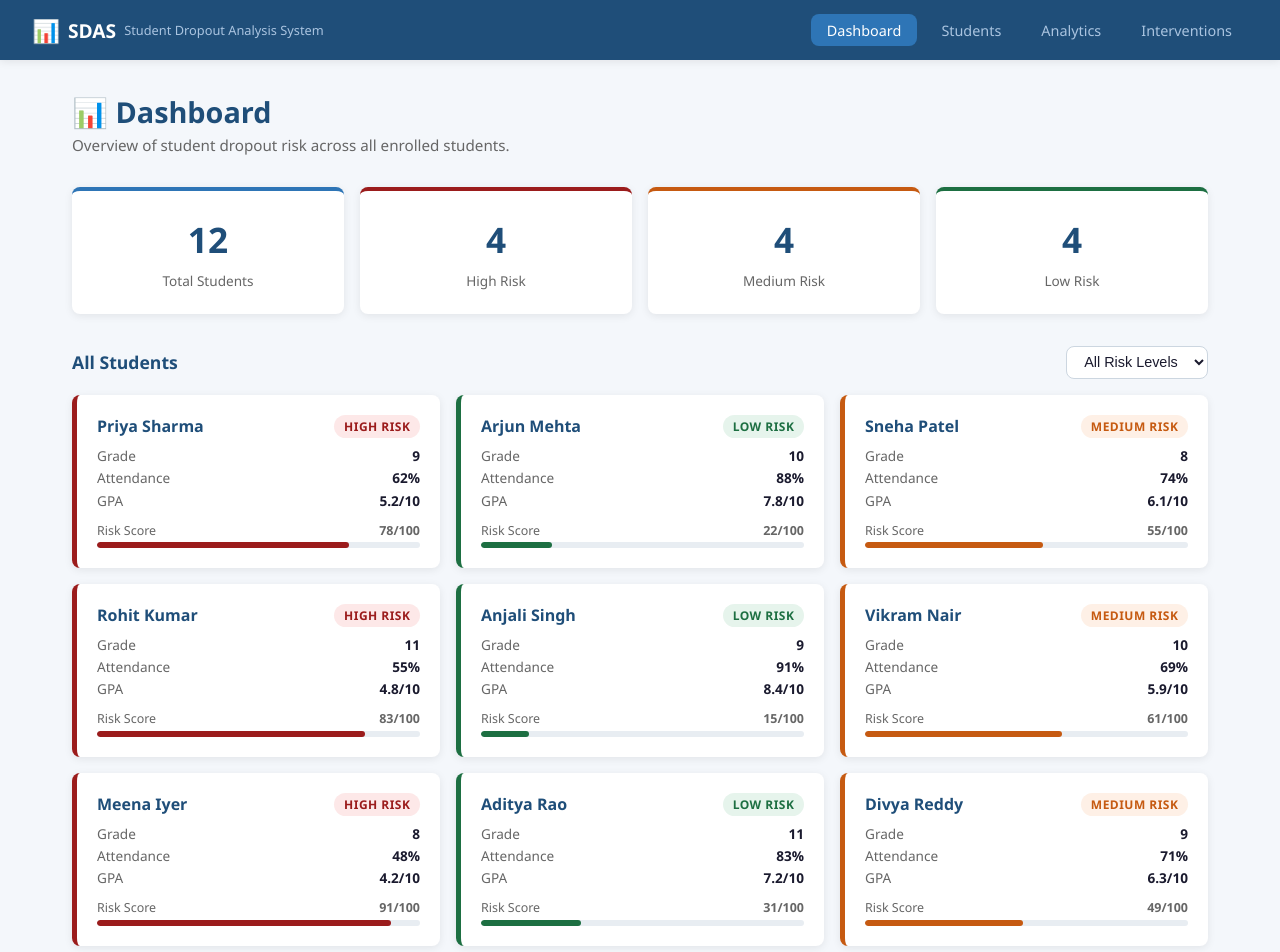
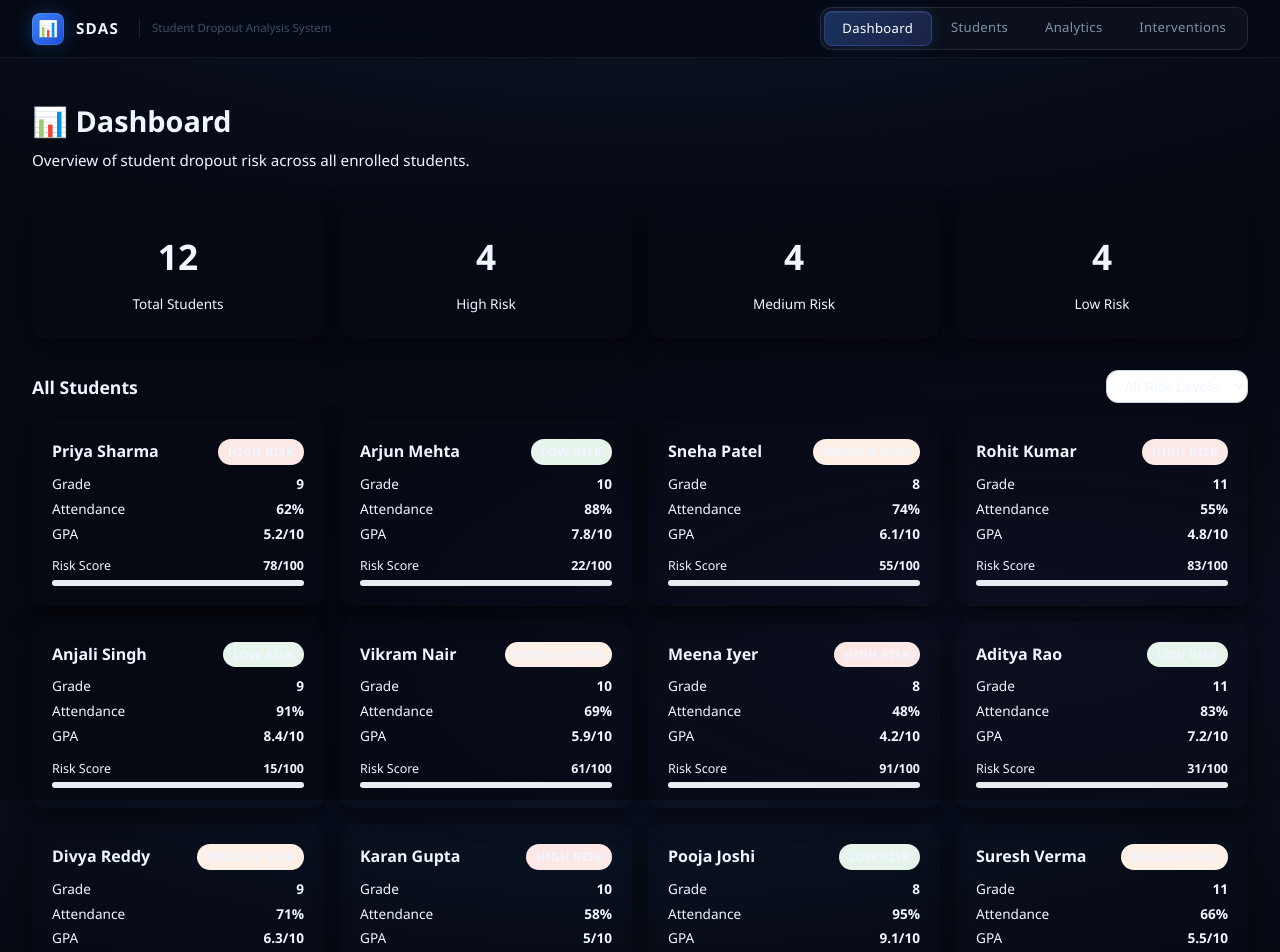
Before and after one commit to abhinavsingla012/student-dropout-system-collegeProject, a website built with Vite: page index.html in a window 1280 px wide. Shown: the top 952 px of the page. Built offline with nearby package versions, Linux system fonts and the light colour scheme.

Commit message:
Updated the global.css file

```diff
--- a/styles/global.css
+++ b/styles/global.css
@@ -1,68 +1,193 @@
-/* ── CSS Variables ── */
 :root {
-  --color-primary:    #1f4e79;
-  --color-secondary:  #2e75b6;
-  --color-accent:     #d6e4f0;
-  --color-bg:         #f4f7fb;
-  --color-surface:    #ffffff;
-  --color-text:       #1a1a2e;
-  --color-muted:      #666666;
-  --color-risk-low:   #1d6f42;
-  --color-risk-med:   #c65a11;
-  --color-risk-high:  #9b1c1c;
-  --radius:           8px;
-  --shadow:           0 2px 8px rgba(0,0,0,0.08);
-  --font:             'Segoe UI', Arial, sans-serif;
+  --bg-base:        #060912;
+  --bg-surface:     #0b0f1e;
+  --bg-card:        #0e1526;
+  --bg-card-hover:  #121c30;
+  --bg-elevated:    #162035;
+  --bg-input:       #080c18;
+
+  --border:         rgba(255,255,255,0.06);
+  --border-hover:   rgba(255,255,255,0.14);
+  --border-focus:   rgba(96,165,250,0.5);
+  --border-strong:  rgba(255,255,255,0.1);
+
+  --blue-300: #93c5fd;
+  --blue-400: #60a5fa;
+  --blue-500: #3b82f6;
+  --blue-600: #2563eb;
+  --blue-700: #1d4ed8;
+  --blue-900: #1e3a8a;
+
+  --accent:       #3b82f6;
+  --accent-dim:   rgba(59,130,246,0.12);
+  --accent-glow:  rgba(59,130,246,0.3);
+
+  --risk-high:         #f87171;
+  --risk-high-dim:     rgba(248,113,113,0.08);
+  --risk-high-glow:    rgba(248,113,113,0.25);
+  --risk-high-border:  rgba(248,113,113,0.2);
+
+  --risk-med:          #fb923c;
+  --risk-med-dim:      rgba(251,146,60,0.08);
+  --risk-med-glow:     rgba(251,146,60,0.25);
+  --risk-med-border:   rgba(251,146,60,0.2);
+
+  --risk-low:          #4ade80;
+  --risk-low-dim:      rgba(74,222,128,0.08);
+  --risk-low-glow:     rgba(74,222,128,0.25);
+  --risk-low-border:   rgba(74,222,128,0.2);
+
+  --text-primary:   #f0f6ff;
+  --text-secondary: #7d92a8;
+  --text-muted:     #3d4f63;
+
+  --radius-sm: 8px;
+  --radius:    12px;
+  --radius-lg: 16px;
+  --radius-xl: 22px;
+
+  --shadow-sm:  0 2px 8px  rgba(0,0,0,0.5);
+  --shadow:     0 8px 24px rgba(0,0,0,0.6);
+  --shadow-lg:  0 16px 48px rgba(0,0,0,0.7);
+  --shadow-xl:  0 32px 80px rgba(0,0,0,0.8);
+
+  --font: 'Segoe UI', system-ui, -apple-system, sans-serif;
 }
 
-/* ── Reset ── */
 *, *::before, *::after { box-sizing: border-box; margin: 0; padding: 0; }
-body { font-family: var(--font); background: var(--color-bg); color: var(--color-text); min-height: 100vh; display: flex; flex-direction: column; }
-a { color: var(--color-secondary); text-decoration: none; }
+html { scroll-behavior: smooth; }
 
-/* ── Header ── */
+body {
+  font-family: var(--font);
+  background-color: var(--bg-base);
+  background-image:
+    radial-gradient(ellipse 80% 50% at 50% -20%,
+      rgba(59,130,246,0.12), transparent),
+    radial-gradient(ellipse 60% 40% at 80% 80%,
+      rgba(99,102,241,0.06), transparent);
+  background-attachment: fixed;
+  color: var(--text-primary);
+  min-height: 100vh;
+  display: flex;
+  flex-direction: column;
+  line-height: 1.6;
+  -webkit-font-smoothing: antialiased;
+}
+
+a { color: var(--blue-400); text-decoration: none; transition: color 0.15s; }
+a:hover { color: var(--blue-300); }
+
+/* scrollbar */
+::-webkit-scrollbar { width: 4px; }
+::-webkit-scrollbar-track { background: transparent; }
+::-webkit-scrollbar-thumb {
+  background: var(--bg-elevated);
+  border-radius: 99px;
+}
+
+/* ── HEADER ── */
 .app-header {
-  background: var(--color-primary);
-  color: white;
+  height: 58px;
   padding: 0 2rem;
-  height: 60px;
   display: flex;
   align-items: center;
   justify-content: space-between;
-  box-shadow: var(--shadow);
-}
-.header-brand { display: flex; align-items: center; gap: 0.5rem; }
-.brand-icon { font-size: 1.4rem; }
-.brand-name { font-size: 1.2rem; font-weight: 700; color: white; }
-.brand-full { font-size: 0.8rem; color: #aac4e0; display: none; }
-
-/* ── Nav ── */
-.app-nav { display: flex; gap: 0.5rem; }
-.nav-link {
-  color: #aac4e0;
-  padding: 0.4rem 1rem;
-  border-radius: var(--radius);
-  font-size: 0.9rem;
-  transition: background 0.2s, color 0.2s;
-}
-.nav-link:hover, .nav-link.active {
-  background: var(--color-secondary);
-  color: white;
+  position: sticky;
+  top: 0;
+  z-index: 200;
+  background: rgba(6,9,18,0.8);
+  backdrop-filter: blur(28px) saturate(180%);
+  -webkit-backdrop-filter: blur(28px) saturate(180%);
+  border-bottom: 1px solid var(--border);
 }
 
-/* ── Main ── */
-.app-main { flex: 1; padding: 2rem; max-width: 1200px; margin: 0 auto; width: 100%; }
+.header-brand { display: flex; align-items: center; gap: 0.75rem; }
 
-/* ── Footer ── */
-.app-footer { background: var(--color-primary); color: #aac4e0; text-align: center; padding: 1rem; font-size: 0.8rem; }
+.brand-icon {
+  width: 32px; height: 32px;
+  background: linear-gradient(135deg, #3b82f6 0%, #1d4ed8 100%);
+  border-radius: var(--radius-sm);
+  display: flex; align-items: center; justify-content: center;
+  font-size: 1rem;
+  box-shadow: 0 0 0 1px rgba(255,255,255,0.1) inset,
+              0 0 20px var(--accent-glow);
+  flex-shrink: 0;
+}
 
-/* ── Responsive ── */
+.brand-name {
+  font-size: 0.95rem;
+  font-weight: 700;
+  color: var(--text-primary);
+  letter-spacing: 0.08em;
+}
+
+.brand-full {
+  display: none;
+  font-size: 0.72rem;
+  color: var(--text-muted);
+  padding-left: 0.75rem;
+  margin-left: 0.5rem;
+  border-left: 1px solid var(--border-strong);
+}
+
+/* ── NAV ── */
+.app-nav {
+  display: flex;
+  gap: 0.1rem;
+  padding: 0.2rem;
+  background: rgba(255,255,255,0.03);
+  border: 1px solid var(--border-strong);
+  border-radius: var(--radius);
+}
+
+.nav-link {
+  color: var(--text-secondary);
+  padding: 0.38rem 1.1rem;
+  border-radius: var(--radius-sm);
+  font-size: 0.82rem;
+  font-weight: 500;
+  letter-spacing: 0.025em;
+  transition: all 0.18s;
+  position: relative;
+}
+
+.nav-link:hover {
+  color: var(--text-primary);
+  background: rgba(255,255,255,0.06);
+}
+
+.nav-link.active {
+  color: white;
+  background: linear-gradient(135deg,
+    rgba(59,130,246,0.3), rgba(99,102,241,0.2));
+  border: 1px solid rgba(99,130,246,0.25);
+  box-shadow: 0 0 16px rgba(59,130,246,0.15),
+              inset 0 1px 0 rgba(255,255,255,0.08);
+}
+
+/* ── MAIN ── */
+.app-main {
+  flex: 1;
+  padding: 2.5rem 2rem;
+  max-width: 1360px;
+  margin: 0 auto;
+  width: 100%;
+}
+
+/* ── FOOTER ── */
+.app-footer {
+  border-top: 1px solid var(--border);
+  background: rgba(6,9,18,0.6);
+  text-align: center;
+  padding: 1.25rem;
+  font-size: 0.75rem;
+  color: var(--text-muted);
+  letter-spacing: 0.06em;
+}
+
 @media (max-width: 768px) {
   .app-header { padding: 0 1rem; }
-  .brand-full { display: none !important; }
-  .nav-link { padding: 0.4rem 0.6rem; font-size: 0.8rem; }
-  .app-main { padding: 1rem; }
+  .app-main   { padding: 1.5rem 1rem; }
+  .nav-link   { padding: 0.38rem 0.65rem; font-size: 0.77rem; }
 }
-@media (min-width: 1024px) {
-  .brand-full { display: inline; }
-}
+@media (min-width: 1024px) { .brand-full { display: inline; } }
```
